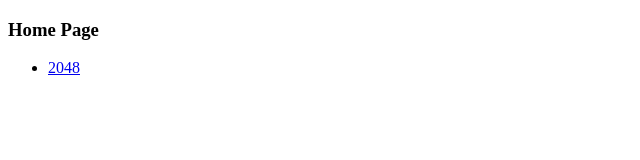
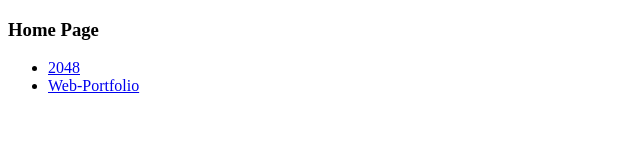
Before and after one commit to Clare86/home, a plain HTML site: page index.html in a window 1280 px wide. Shown: the whole page, without its empty margins (0-640 px from the left). Drawn offline with Linux system fonts and the light colour scheme.

Commit message:
Update index.html

```diff
--- a/index.html
+++ b/index.html
@@ -7,6 +7,7 @@
     <h3>Home Page</h3>
     <ul>
       <li><a href="../2048/">2048</a></li>
+      <li><a href="../web-portfolio/">Web-Portfolio</a></li>
     </ul>
   </body>
 </html>
```
